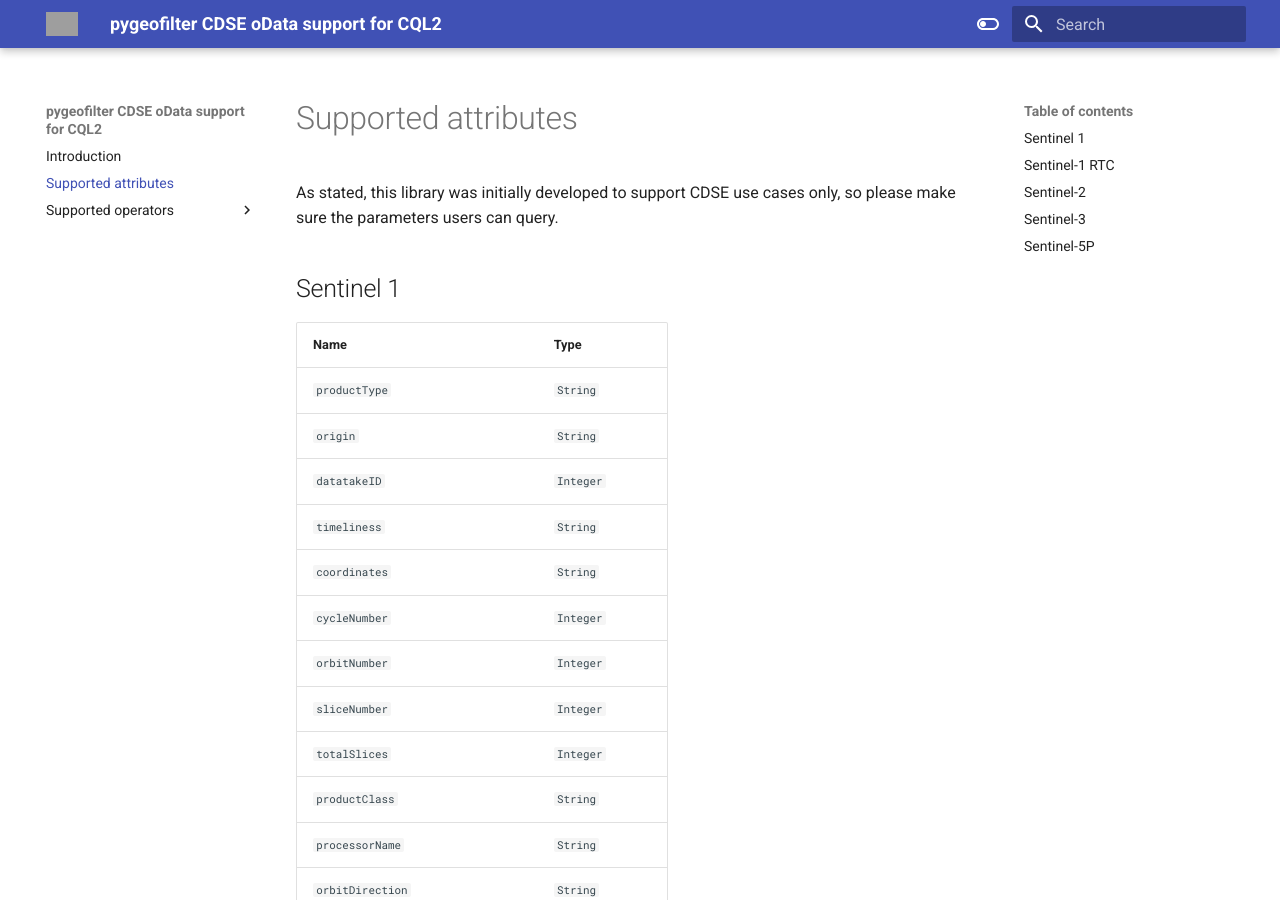
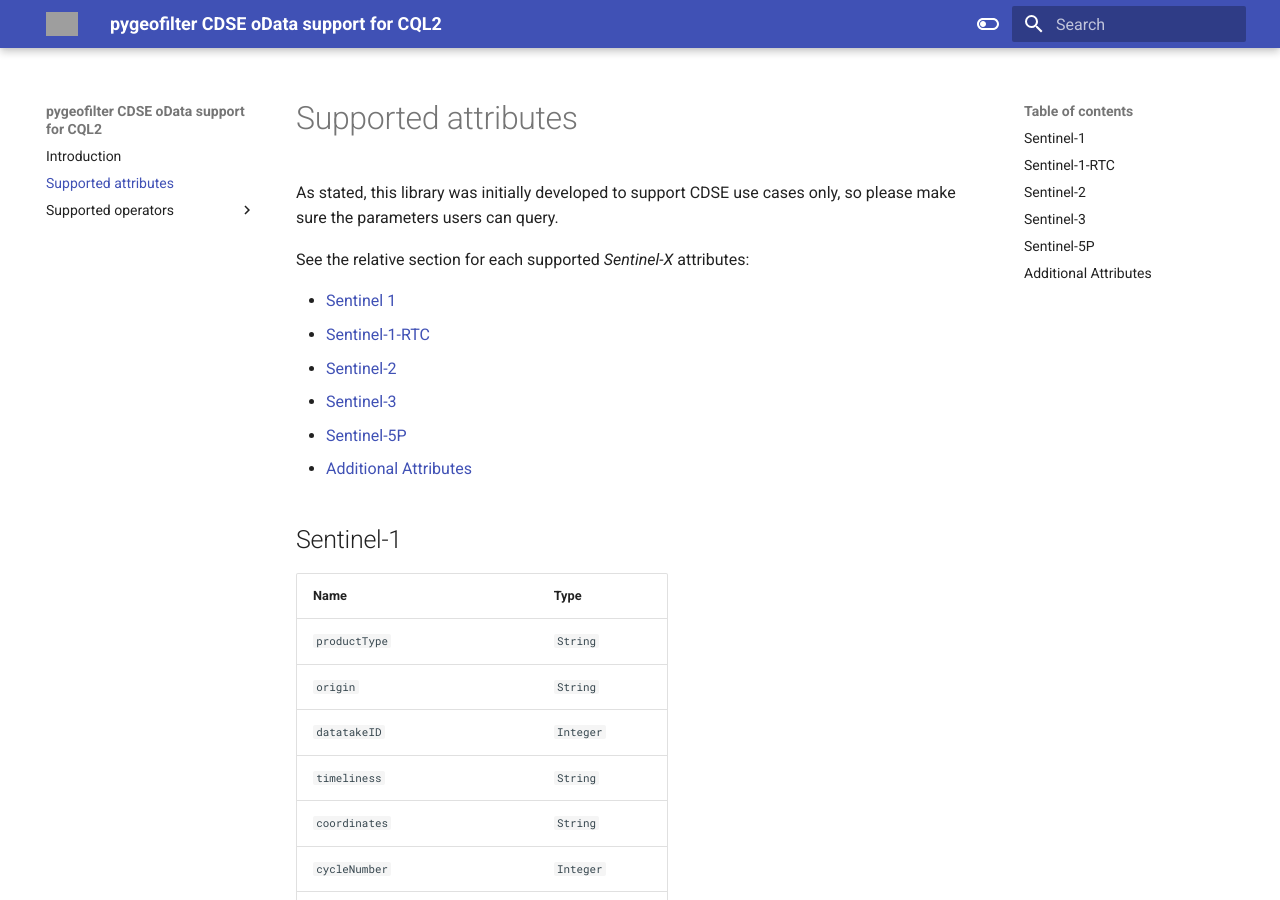
Before and after one commit to parham-membari-terradue/pygeofilter-odata-cdse, an MkDocs documentation site: the page built from docs/attributes.md, in a window 1280 px wide and 900 px high. Built offline with MkDocs 1.6.1 and Material for MkDocs 9.7.7, drawn with Linux system fonts in a browser that asks for light colours; some of the changed text lies outside the part shown; grey boxes are pictures that could not be loaded.

Commit message:
feat: added missing 'Additional Attributes' section, added small index

```diff
--- a/docs/attributes.md
+++ b/docs/attributes.md
@@ -2,7 +2,16 @@
 
 As stated, this library was initially developed to support CDSE use cases only, so please make sure the parameters users can query.
 
-## Sentinel 1
+See the relative section for each supported _Sentinel-X_ attributes:
+
+* [Sentinel 1](#sentinel-1)
+* [Sentinel-1-RTC](#sentinel-1-rtc)
+* [Sentinel-2](#sentinel-2)
+* [Sentinel-3](#sentinel-3)
+* [Sentinel-5P](#sentinel-5p)
+* [Additional Attributes](#additional-attributes)
+
+## Sentinel-1
 
 | Name                              | Type             |
 |-----------------------------------|------------------|
@@ -39,7 +48,7 @@
 | `startTimeFromAscendingNode`      | `Double`         |
 | `completionTimeFromAscendingNode` | `Double`         |
 
-## Sentinel-1 RTC
+## Sentinel-1-RTC
 
 | Name                       | Type      |
 |----------------------------|-----------|
@@ -85,7 +94,6 @@
 | `illuminationZenithAngle`  | `Double`         |
 | `sourceProductOriginDate`  | `String`         |
 | `platformSerialIdentifier` | `String`         |
-
 
 ## Sentinel-3
 
@@ -148,3 +156,11 @@
 | `processingBaseline`       | `String`         |
 | `instrumentShortName`      | `String`         |
 | `platformSerialIdentifier` | `String`         |
+
+## Additional Attributes
+
+| Name                       | Type             |
+|----------------------------|------------------|
+| `Collection/Name`        | `String`         |
+| `PublicationDate`        | `DateTimeOffset` |
+| `ModificationDate`       | `DateTimeOffset` |
```
